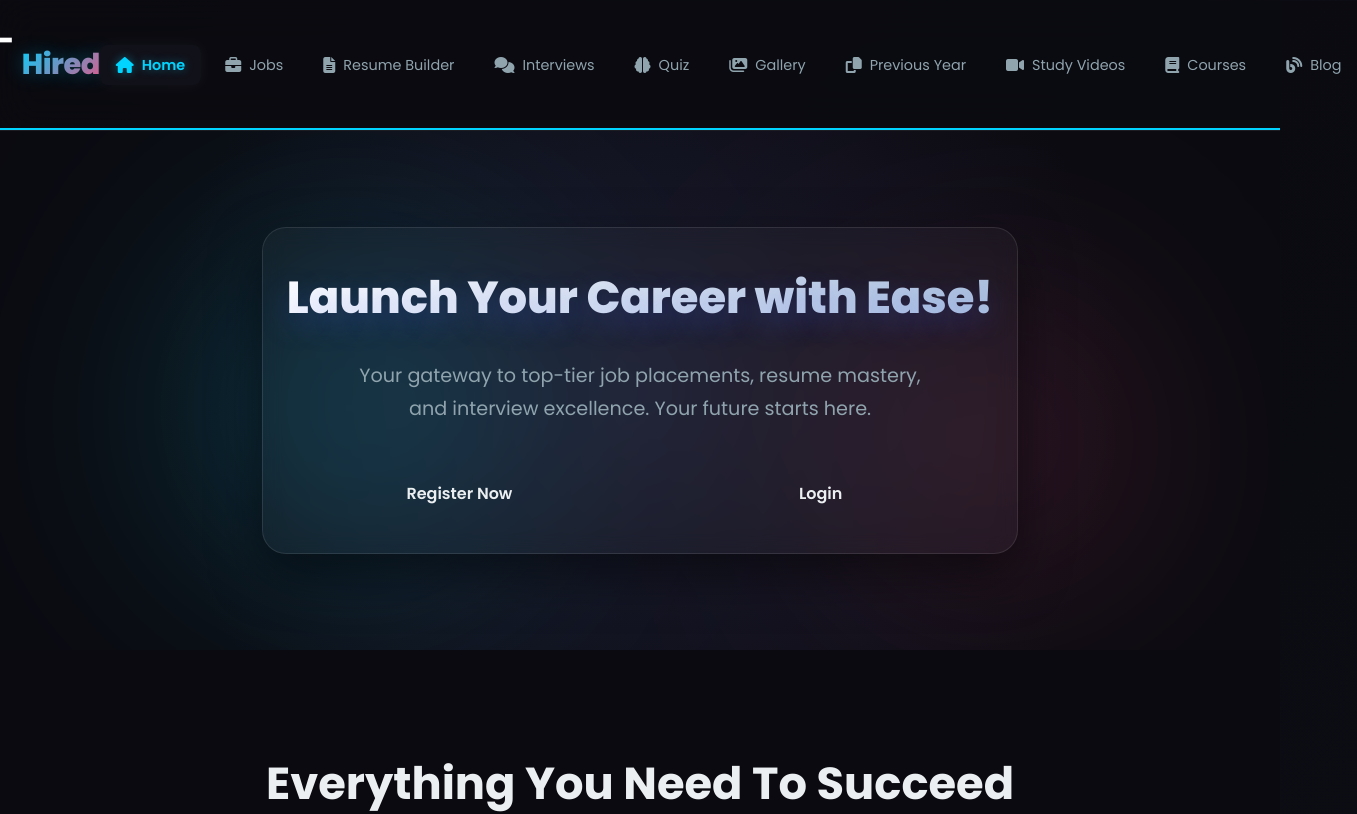
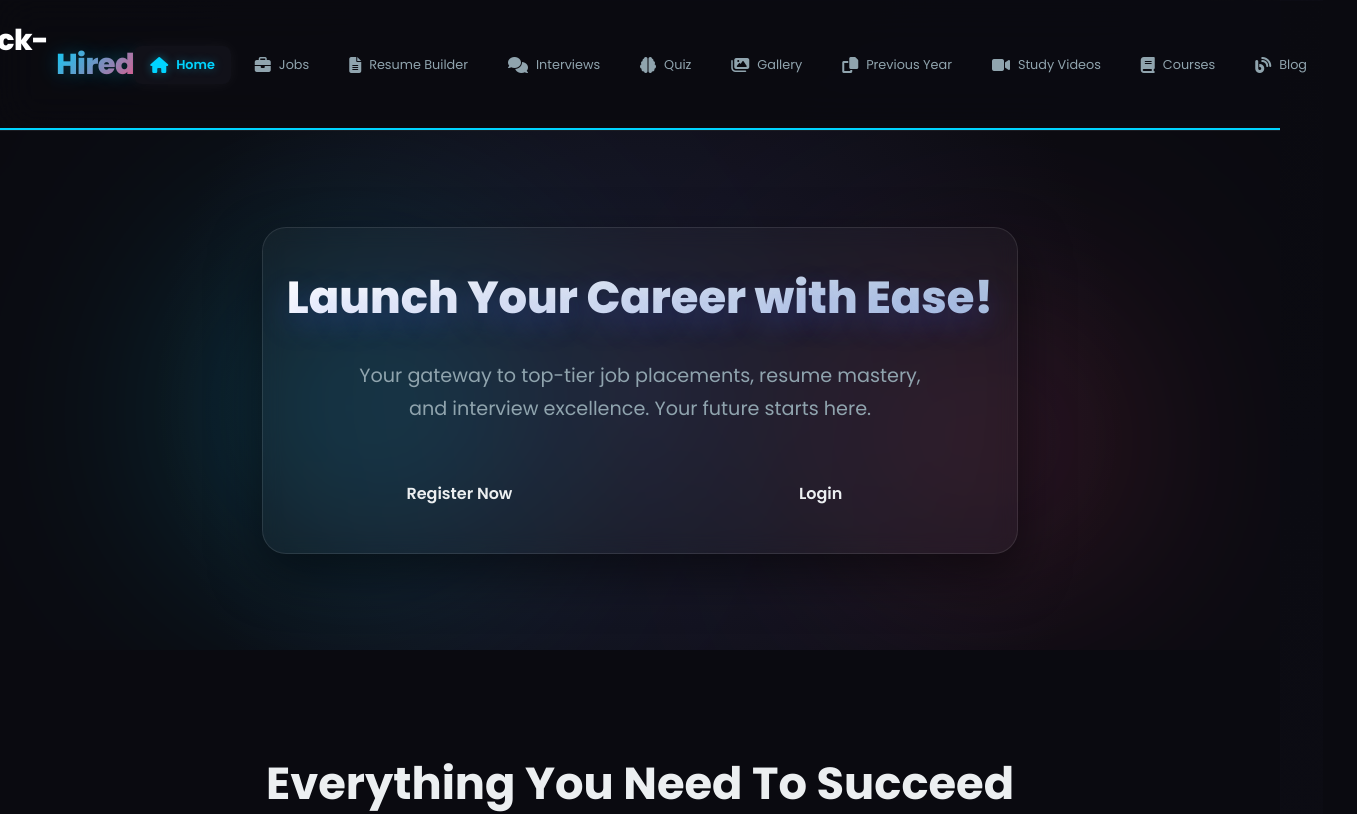
Before and after one commit to abhi6101/hack-react, a React (Vite) app: page / in a window 1280 px wide. Shown: the top 814 px of the page, 1357 px wide, since content can reach past the window. Built offline with nearby package versions, Linux system fonts and the light colour scheme.

Commit message:
fix: Reduce navbar link font-size and padding to prevent text cutoff on desktop

```diff
--- a/src/styles/index.css
+++ b/src/styles/index.css
@@ -1073,14 +1073,14 @@ footer .heart {
 .nav-links a {
     color: var(--text-secondary);
     font-weight: 500;
-    font-size: 0.9rem;
-    padding: 0.6rem 1.2rem;
+    font-size: 0.8rem;
+    padding: 0.6rem 0.9rem;
     border-radius: 50px;
     /* Pill shape */
     transition: all 0.3s ease;
     display: flex;
     align-items: center;
-    gap: 0.5rem;
+    gap: 0.4rem;
 }
 
 .nav-links a i {
```
